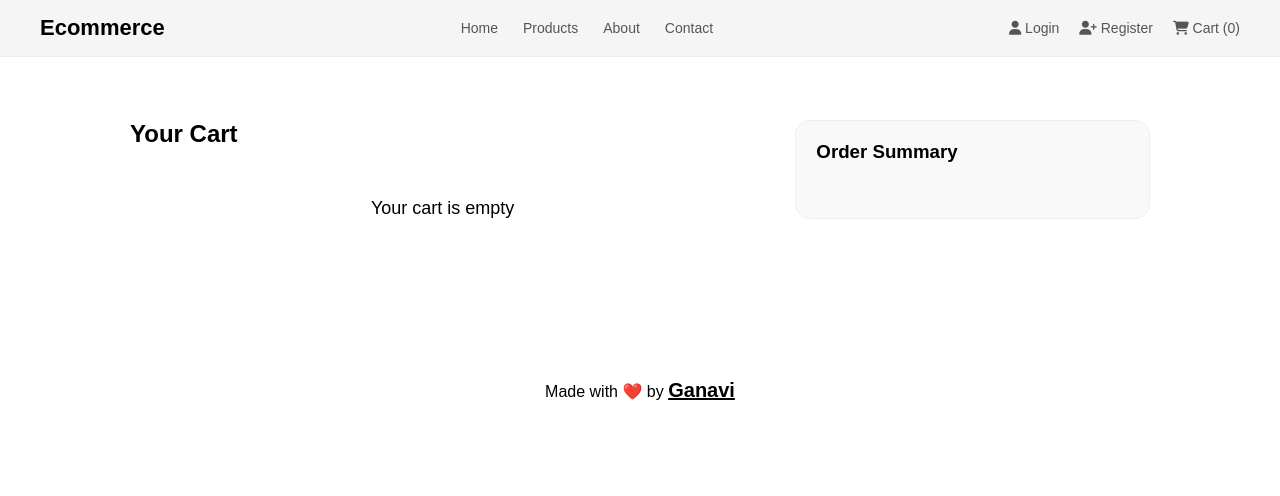
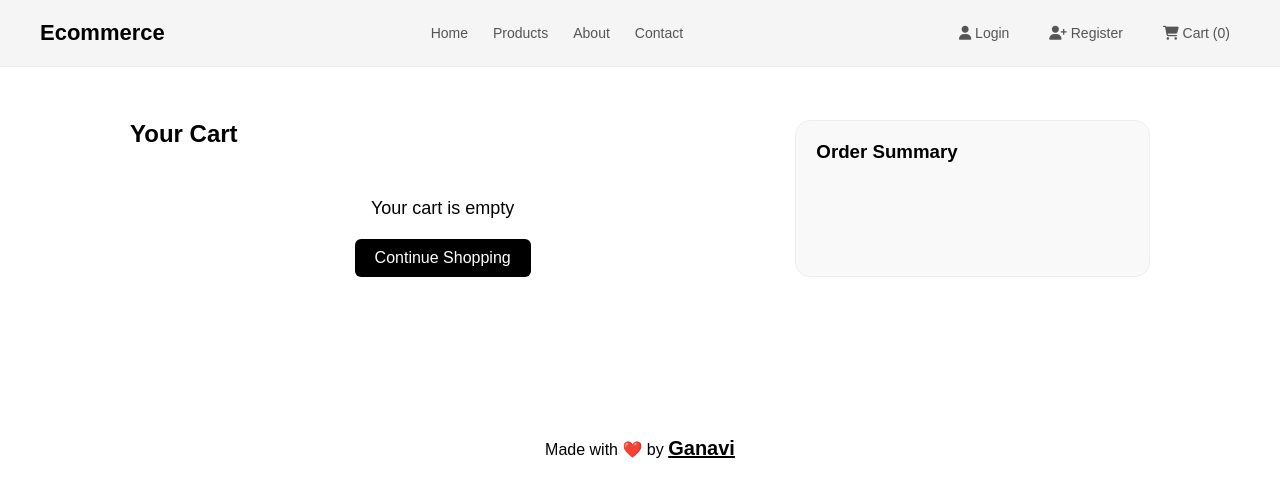
Before and after one commit to Ganavi-11/Ecommerce-_Project, a plain HTML site: page cart.html in a window 1280 px wide. Drawn offline with Linux system fonts and the light colour scheme.

Commit message:
Update CSS and HTML files

```diff
--- a/about.css
+++ b/about.css
@@ -50,8 +50,15 @@ nav a {
 .header-actions a {
     text-decoration: none;
     color: #555;
+    padding: 10px;
+
 }
 
+.header-actions a:hover {
+    background: black;
+    color: white;
+    border-radius: 6px;
+}
 .container {
     padding: 60px 40px 40px;
 }
--- a/cart.css
+++ b/cart.css
@@ -49,8 +49,15 @@ nav a {
 .header-actions a {
     text-decoration: none;
     color: #555;
+    padding: 10px;
+
 }
 
+.header-actions a:hover {
+    background: black;
+    color: white;
+    border-radius: 6px;
+}
 /* cart */
 .cart-container {
     padding: 120px 40px 60px;
@@ -167,6 +174,24 @@ nav a {
     font-size: 18px;
 }
 
+.continue-shopping-btn {
+    display: block;
+    margin: 20px auto 0;
+    padding: 10px 20px;
+    background: black;
+    color: white;
+    border: none;
+    border-radius: 6px;
+    cursor: pointer;
+    font-size: 16px;
+    transition: background-color 0.3s ease, color 0.3s ease;
+}
+
+.continue-shopping-btn:hover {
+    background: white;
+    color: black;
+}
+
 
 /* footer */
 footer {
--- a/cart.html
+++ b/cart.html
@@ -54,7 +54,7 @@
       let shipping = 10;
 
       if (cart.length === 0) {
-        cartDiv.innerHTML = "<p class='empty'>Your cart is empty </p>";
+        cartDiv.innerHTML = "<p class='empty'>Your cart is empty </p><button class='continue-shopping-btn' onclick=\"window.location.href='./home.html'\">Continue Shopping</button>";
         orderSummaryDiv.innerHTML = "";
         return;
       }
--- a/contact.css
+++ b/contact.css
@@ -49,6 +49,14 @@ nav a {
 .header-actions a {
     text-decoration: none;
     color: #555;
+    padding: 10px;
+
+}
+
+.header-actions a:hover {
+    background: black;
+    color: white;
+    border-radius: 6px;
 }
 
 .container {
--- a/home.css
+++ b/home.css
@@ -50,8 +50,15 @@ nav a {
 .header-actions a {
     text-decoration: none;
     color: #555;
+    padding: 10px;
+
 }
 
+.header-actions a:hover {
+    background: black;
+    color: white;
+    border-radius: 6px;
+}
 .container {
     padding: 90px 40px 40px;
 }
--- a/login.css
+++ b/login.css
@@ -49,6 +49,14 @@ nav a {
 .header-actions a {
     text-decoration: none;
     color: #555;
+    padding: 10px;
+
+}
+
+.header-actions a:hover {
+    background: black;
+    color: white;
+    border-radius: 6px;
 }
 
 .container {
--- a/product.css
+++ b/product.css
@@ -49,6 +49,14 @@ nav a {
 .header-actions a {
     text-decoration: none;
     color: #555;
+    padding: 10px;
+
+}
+
+.header-actions a:hover {
+    background: black;
+    color: white;
+    border-radius: 6px;
 }
 
 .container {
--- a/register.css
+++ b/register.css
@@ -49,6 +49,14 @@ nav a {
 .header-actions a {
     text-decoration: none;
     color: #555;
+    padding: 10px;
+
+}
+
+.header-actions a:hover {
+    background: black;
+    color: white;
+    border-radius: 6px;
 }
 
 .container {
```
